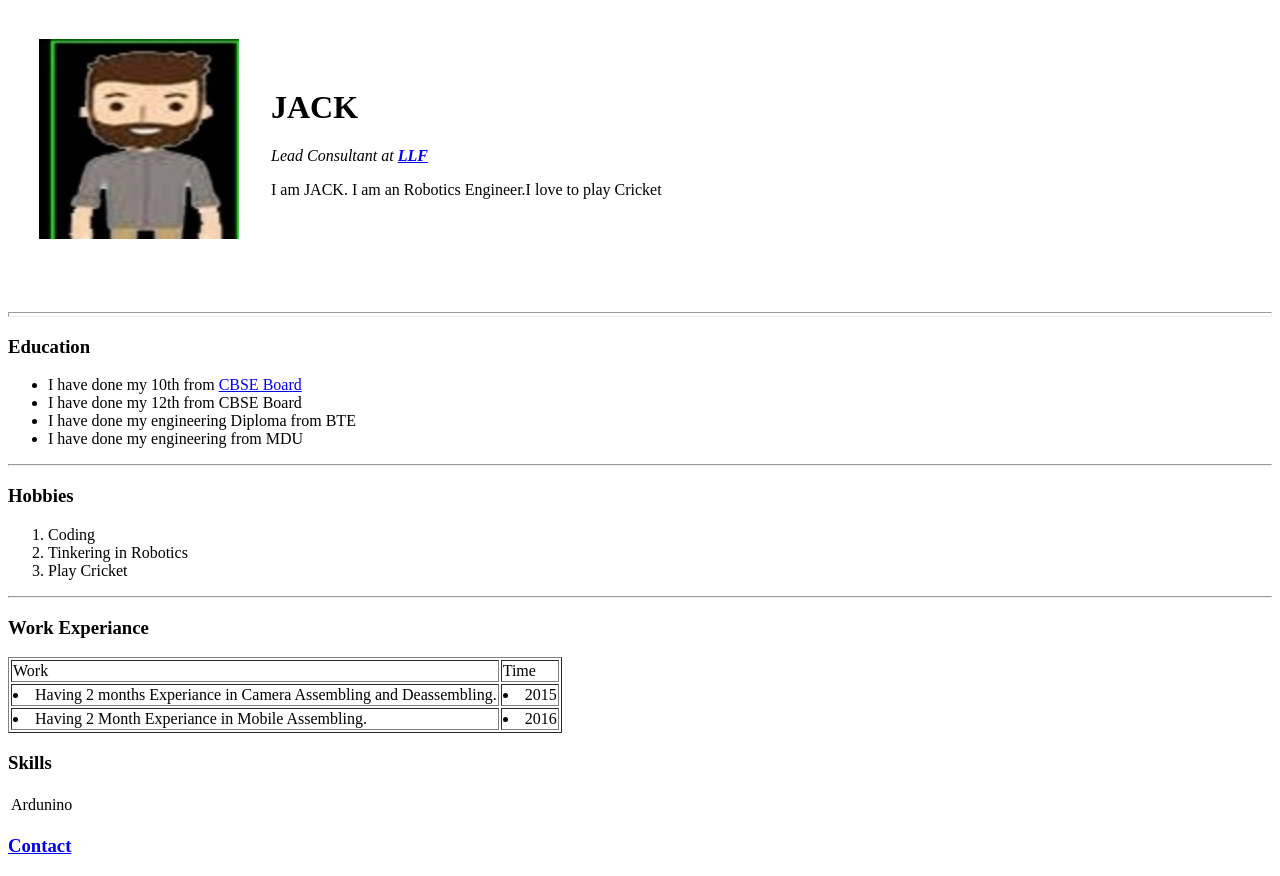
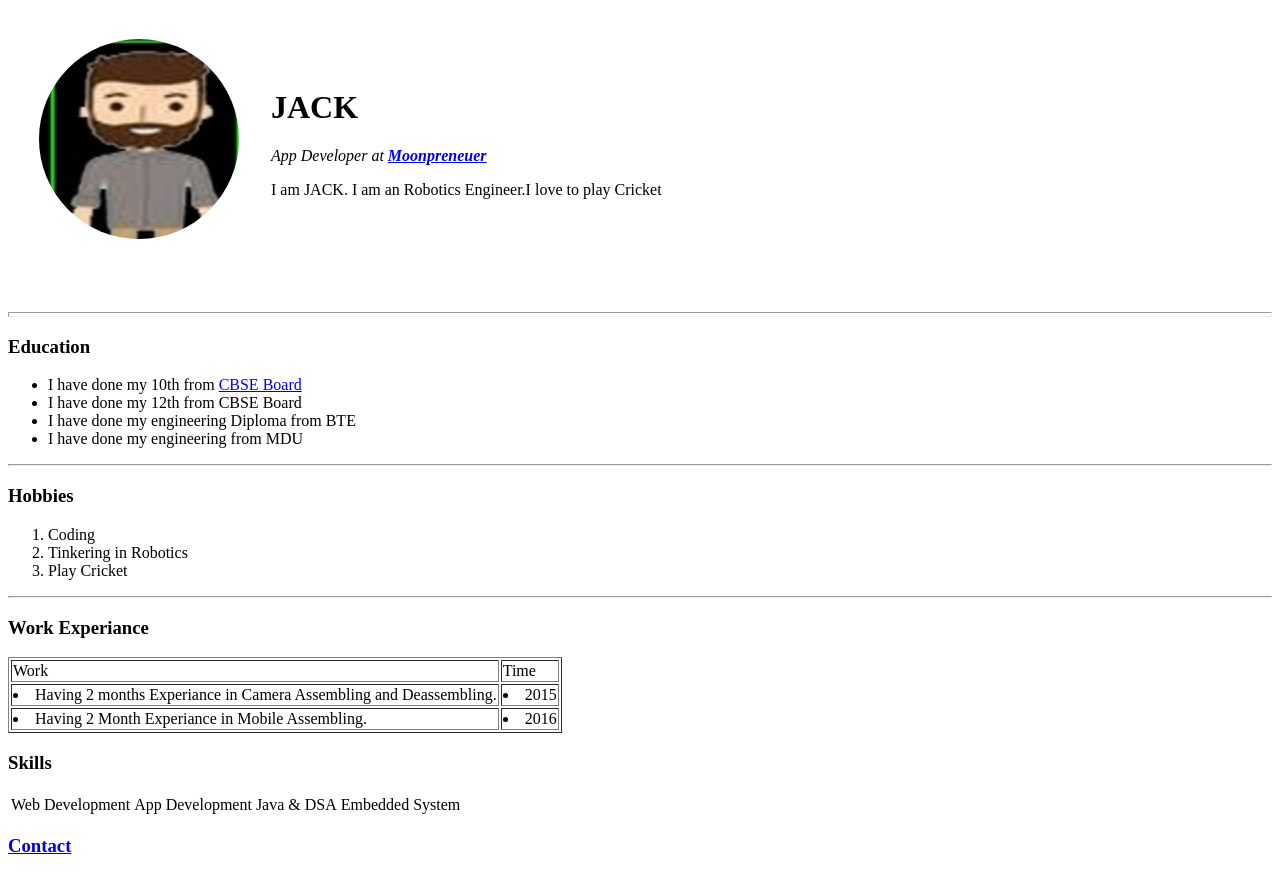
Before and after one commit to JackEngineer-coder/JackIntro, a plain HTML site: page index.html in a window 1280 px wide. Drawn offline with Linux system fonts and the light colour scheme.

Commit message:
Update index.html

```diff
--- a/index.html
+++ b/index.html
@@ -8,10 +8,10 @@
 
 <body>
   <table cellspacing = "30">
-<td>  <img src="image.jpeg"></td>
+<td>  <img style ="border-radius:100%"src="image.jpeg"></td>
 <td>  <h1> JACK </h1>
 
-  <p><em> Lead Consultant at <strong><a href="https://www.learninglinksindia.org/">LLF</a></strong></em></p>
+  <p><em> App Developer at <strong><a href="https://moonpreneur.com/">Moonpreneuer</a></strong></em></p>
 
   <p>I am JACK. I am an Robotics Engineer.I love to play Cricket</p></td>
   <tr>
@@ -59,8 +59,10 @@
   <table>
     <h3>Skills</h3>
     <tr>
-      <td>Ardunino</td>
-      <td></td>
+      <td>Web Development</td>
+      <td>App Development</td>
+      <td>Java & DSA</td>
+      <td>Embedded System</td>
     </tr>
   </table>
   <h3> <a href="C:\Users\LLF\Desktop\html\Html - Personal site\Contact.html">Contact</a></h3>
```
